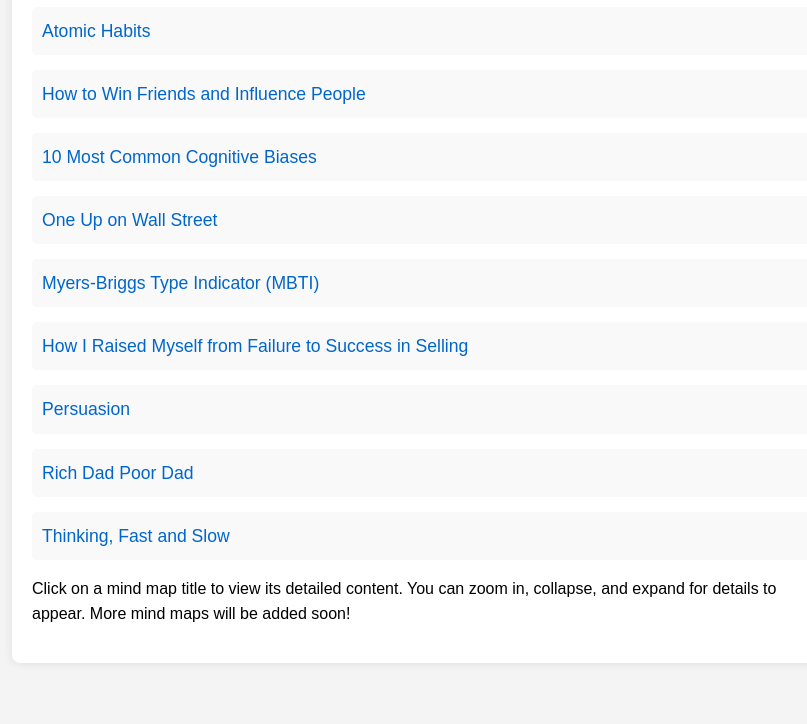
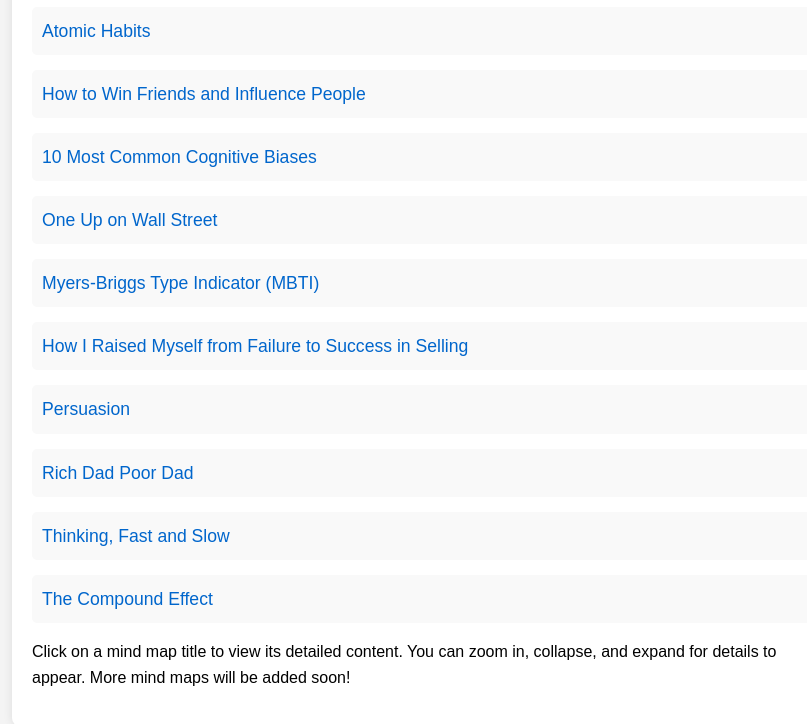
Before and after one commit to nicobonsi/MindMaps, a plain HTML site: page index.html in a window 1280 px wide. Shown: the part 126-850 px from the top of the page, without its empty margins (208-1015 px from the left). Before the commit the page ends 809 px from the top, so only its background shows below. Drawn offline with Linux system fonts and the light colour scheme.

Commit message:
Update index.html

```diff
--- a/index.html
+++ b/index.html
@@ -71,6 +71,7 @@
             <li><a href="persuasion.html" target="_blank">Persuasion</a></li>
             <li><a href="rich_dad_poor_dad.html" target="_blank">Rich Dad Poor Dad</a></li>
             <li><a href="thinking_fast_and_slow.html" target="_blank">Thinking, Fast and Slow</a></li>
+            <li><a href="compound_effect.html" target="_blank">The Compound Effect</a></li>
         </ul>
         <p>Click on a mind map title to view its detailed content. You can zoom in, collapse, and expand for details to appear. More mind maps will be added soon!</p>
     </div>
```
